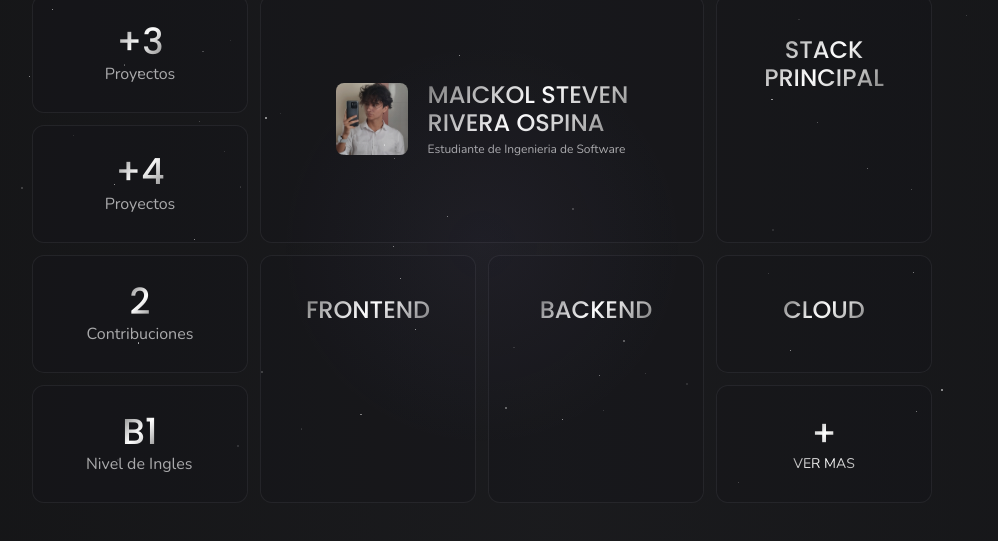
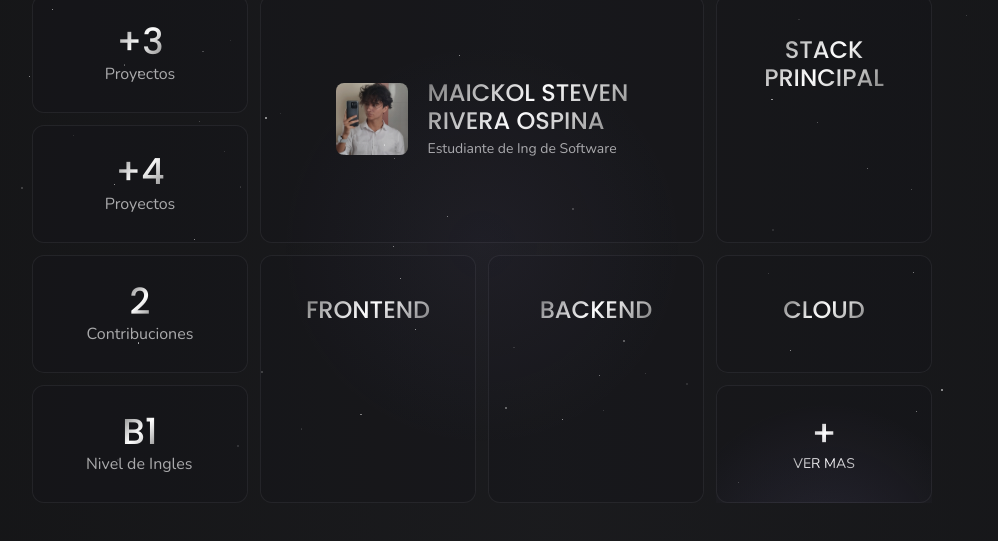
Before and after one commit to m4icol/portfolio, a React (Vite) app: page / in a window 1280 px wide. Shown: the part 2170-2711 px from the top of the page, without its empty margins (158-1156 px from the left). Built offline with nearby package versions, Linux system fonts and the light colour scheme.

Commit message:
style: gradient without cursor event and anchor for view more

```diff
--- a/src/components/BoxContainer.tsx
+++ b/src/components/BoxContainer.tsx
@@ -29,7 +29,7 @@ export function MainBox({ className }: BoxContainerProps) {
 
       <div className="flex flex-col gap-1">
         <p className="font-[poppins] text-2xl/7 text-gradient">MAICKOL STEVEN <br /> RIVERA OSPINA</p>
-        <p className="text-xs text-DARK-subtext">Estudiante de Ingenieria de Software</p>
+        <p className="text-sm text-DARK-subtext">Estudiante de Ing de Software</p>
       </div>
     </div>
   );
--- a/src/sections/sub_sections/AboutGrid.tsx
+++ b/src/sections/sub_sections/AboutGrid.tsx
@@ -38,11 +38,21 @@ export default function AboutGrid(){
                 <BoxContainer className="col-start-4 row-start-3" title="CLOUD">
                     <p></p>
                 </BoxContainer>
-                <SmallBox className="col-start-4 row-start-4" title="+">
-                    <p className="w-25 text-center text-sm text-gradient">VER MAS</p>
-                </SmallBox>
 
-                <div className="opacity-50">
+                <a href="" className="relative overflow-hidden">
+                    <SmallBox className="col-start-4 row-start-4" title="+">
+                        <p className="w-25 text-center text-sm text-gradient">VER MAS</p>
+                    </SmallBox>
+
+                    <RadialGradient
+                        size="300"
+                        top="20"
+                        left="-40"
+                        gradient="gradient-radial-project absolute"
+                    />
+                </a>
+
+                <div className="opacity-50 pointer-events-none">
                     <RadialGradient
                         size="400"
                         top="50"
```
